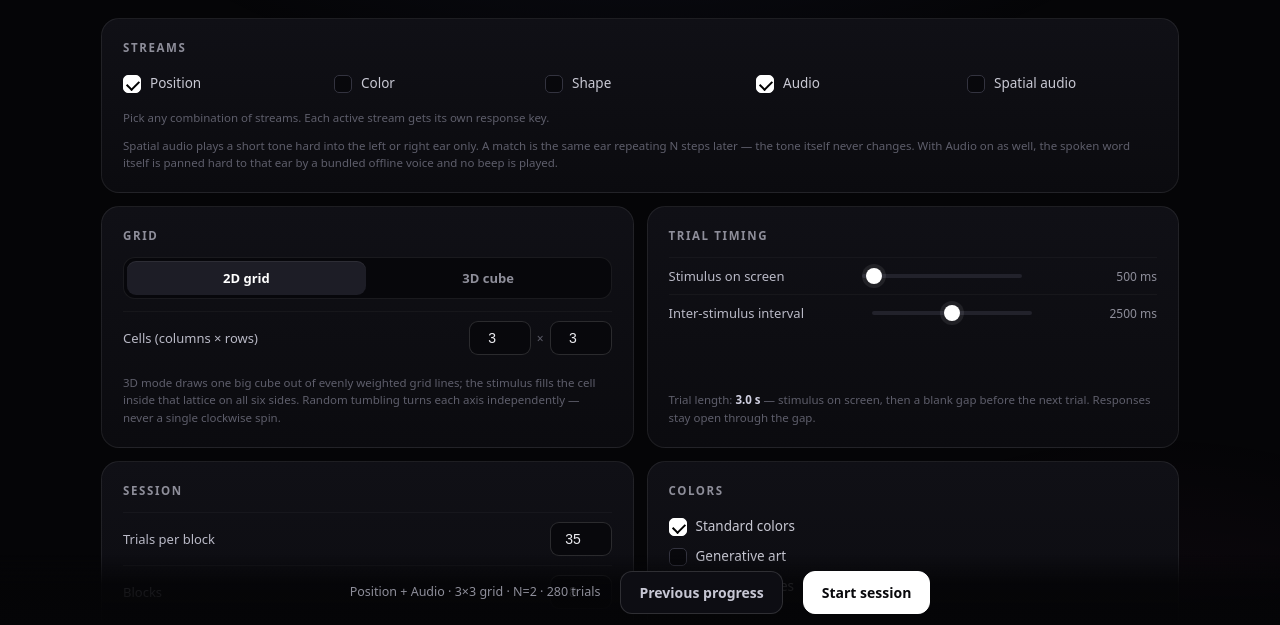
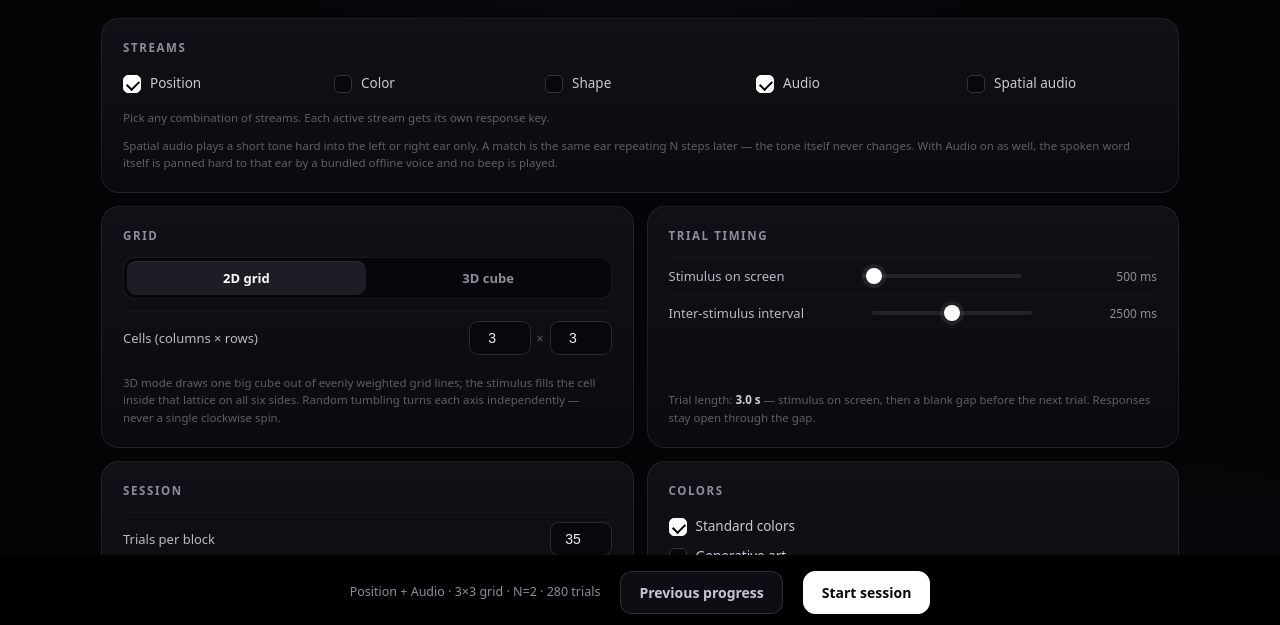
Before and after one commit to irqshake/n-back, a plain HTML site: page index.html in a window 1280 px wide. Shown: the part 170-795 px from the top of the page. Drawn offline with Linux system fonts and the light colour scheme.

Commit message:
Change startbar background to solid black

```diff
--- a/index.html
+++ b/index.html
@@ -170,7 +170,7 @@
   .startbar{
     position:fixed;left:0;right:0;bottom:0;z-index:30;display:flex;align-items:center;
     justify-content:center;gap:20px;padding:16px 20px calc(16px + env(safe-area-inset-bottom));
-    background:linear-gradient(180deg,rgba(5,5,7,0),rgba(5,5,7,.88) 38%,#050507);
+    background:#000;
   }
   #setupHint{font-size:12.5px;color:var(--muted);max-width:560px;text-align:right;line-height:1.45}
 
```
